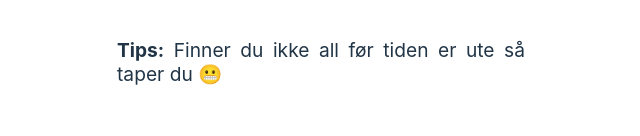
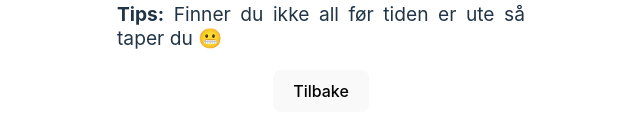
Before and after one commit to arienshibani/gjemsel.io, a Svelte app: page / in a window 1280 px wide. Both pictures are taken after a click on the button "Begynn Leken 🏃". Shown: the part 484-620 px from the top of the page, without its empty margins (319-959 px from the left). Built offline with nearby package versions, Linux system fonts and the light colour scheme.

Commit message:
feat: add Home button

```diff
--- a/src/App.svelte
+++ b/src/App.svelte
@@ -109,6 +109,9 @@
     </b>
     {loadingScreenTips[Math.floor(Math.random()*loadingScreenTips.length)]}
   </p>
+
+  <button on:click={() => gameState = "intro"}>Tilbake</button>
+
   {/if}
 
 
@@ -118,6 +121,8 @@
   <RandomStandingPeep />
   <CountDown countdown="{roundDuration}" prefixText="Finn alle før tiden renner ut! "
     timerFinishedText="Runden er over! Fant du alle sammen?" />
+
+  <button on:click={() => gameState = "intro"}>Tilbake</button>
   {/if}
 
   <div class="card" transition:fly="{{ y: 200, duration: 1000 }}">
```
